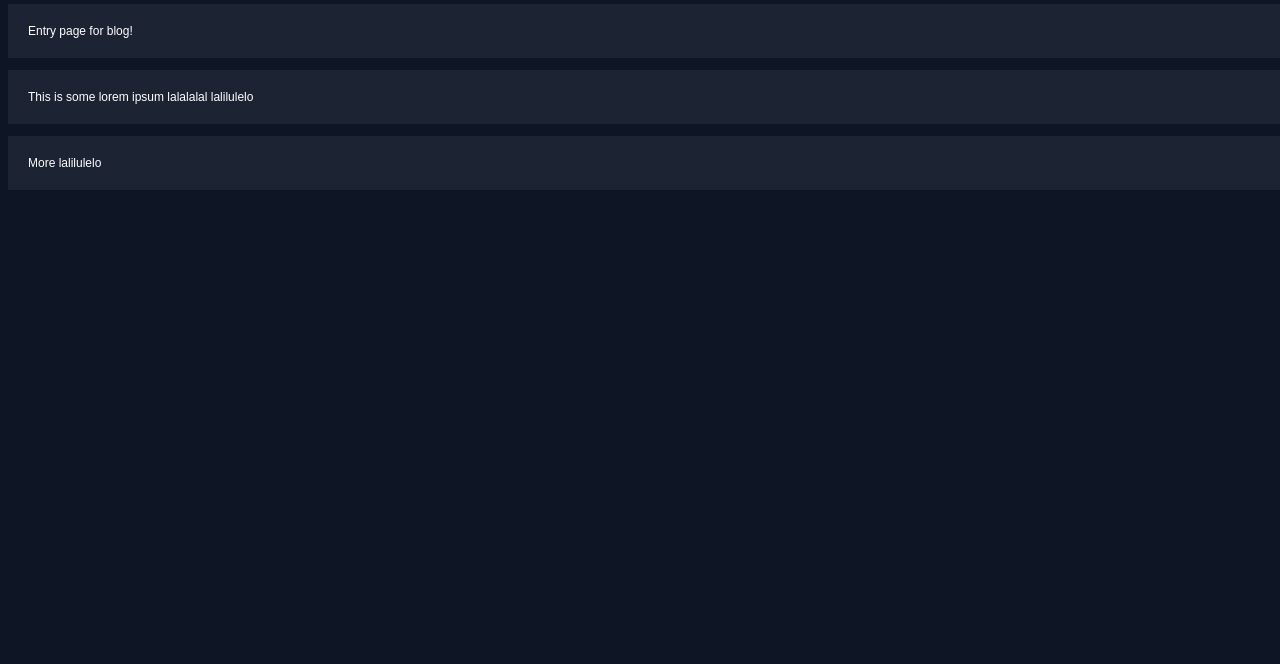
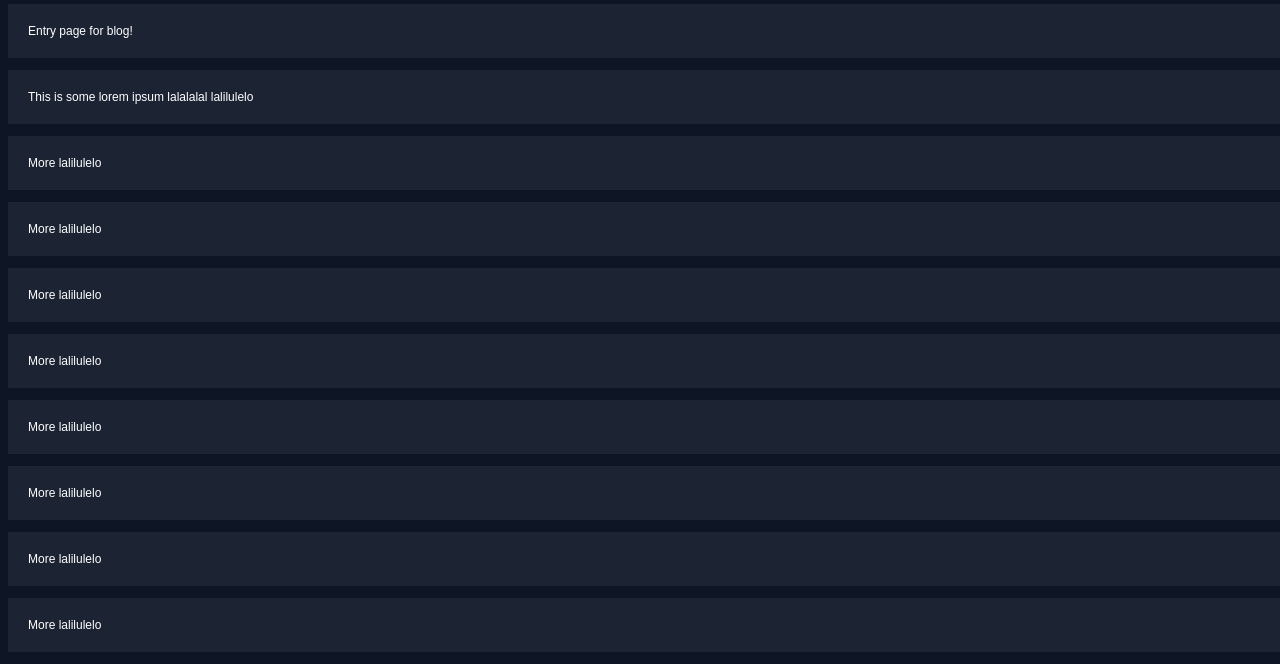
Before and after one commit to MoncoCarser/training-git, a Flask app: page / in a window 1280 px wide. Shown: the part 144-808 px from the top of the page. Run offline with Flask 2, Linux system fonts and the light colour scheme.

Commit message:
more text was added

```diff
--- a/template/portfolio.html
+++ b/template/portfolio.html
@@ -13,6 +13,13 @@
     <p>{blog_text}</p>
     <p>This is some lorem ipsum lalalalal lalilulelo</p>
     <p>More lalilulelo</p>
+    <p>More lalilulelo</p>
+    <p>More lalilulelo</p>
+    <p>More lalilulelo</p>
+    <p>More lalilulelo</p>
+    <p>More lalilulelo</p>
+    <p>More lalilulelo</p>
+    <p>More lalilulelo</p>
 
 
 </body>
```
